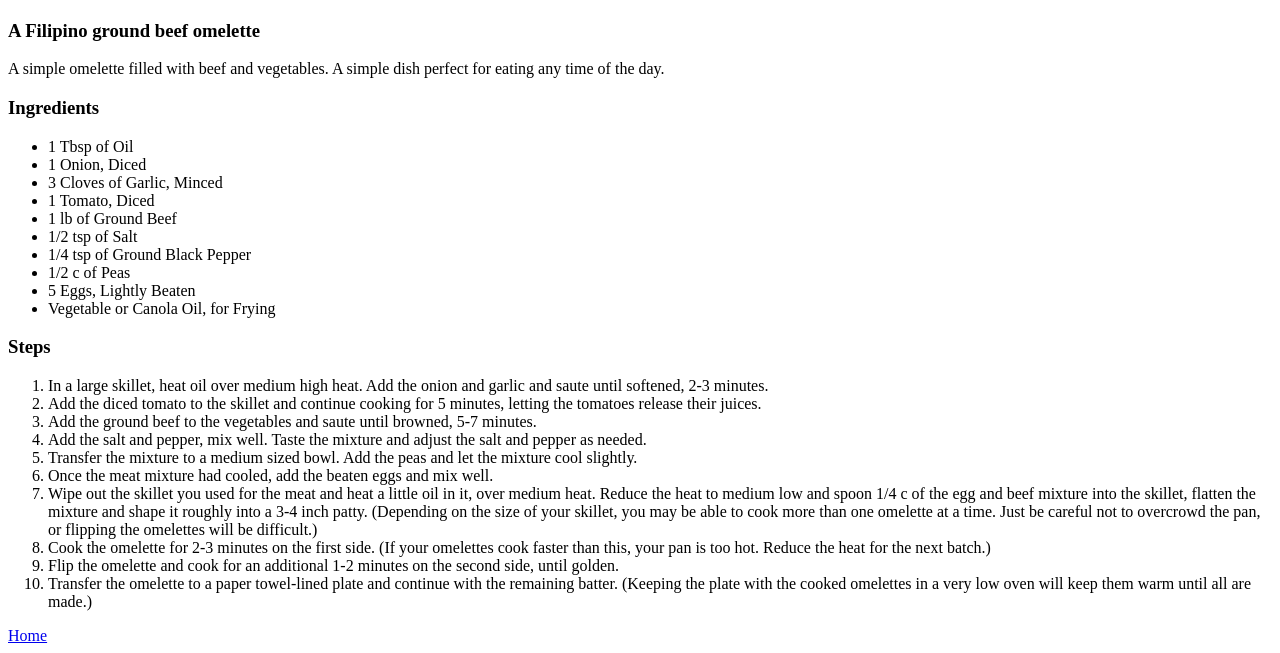
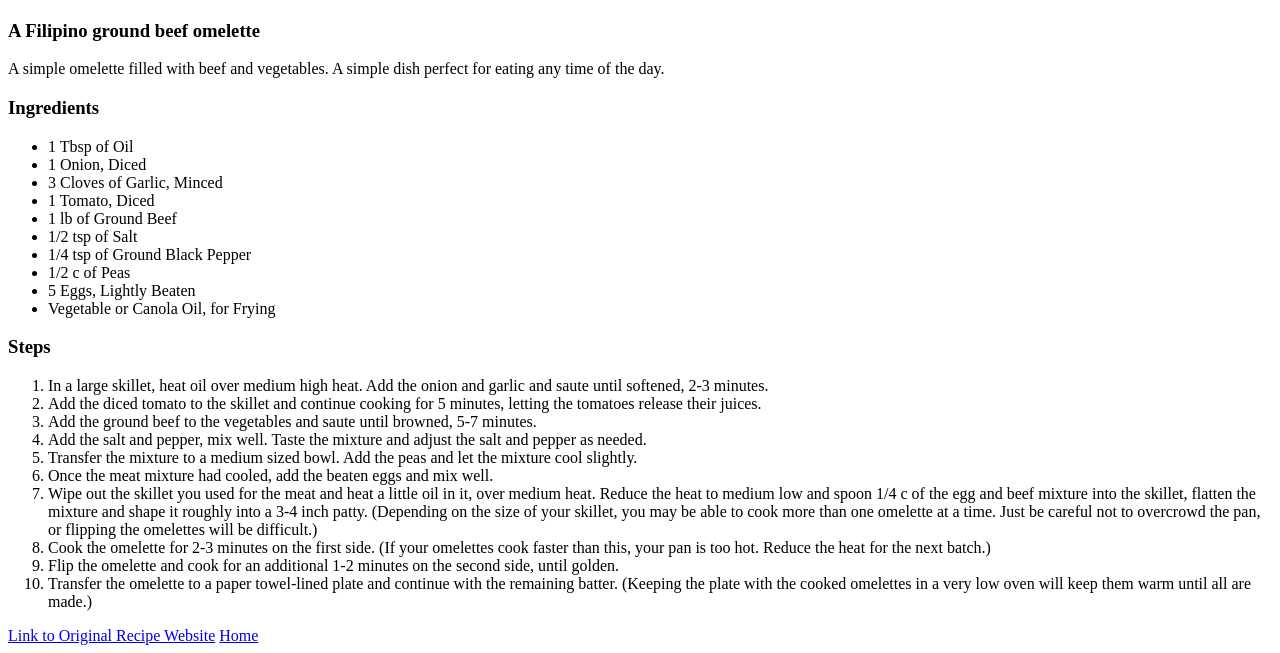
Before and after one commit to Kagemori/odin-recipes, a plain HTML site: page recipes/torta.html in a window 1280 px wide. Shown: the part 383-1036 px from the top of the page. Drawn offline with Linux system fonts and the light colour scheme.

Commit message:
Add credit to original recipe

```diff
--- a/recipes/torta.html
+++ b/recipes/torta.html
@@ -41,6 +41,8 @@
         <li>Transfer the omelette to a paper towel-lined plate and continue with the remaining batter. (Keeping the plate with the cooked omelettes in a very low oven will keep them warm until all are made.)</li>
     </ol>
 
+    <a href="https://www.curiouscuisiniere.com/tortang-giniling/">Link to Original Recipe Website</a>
+
     <a href="../index.html">Home</a>
 </body>
 </html>
```
